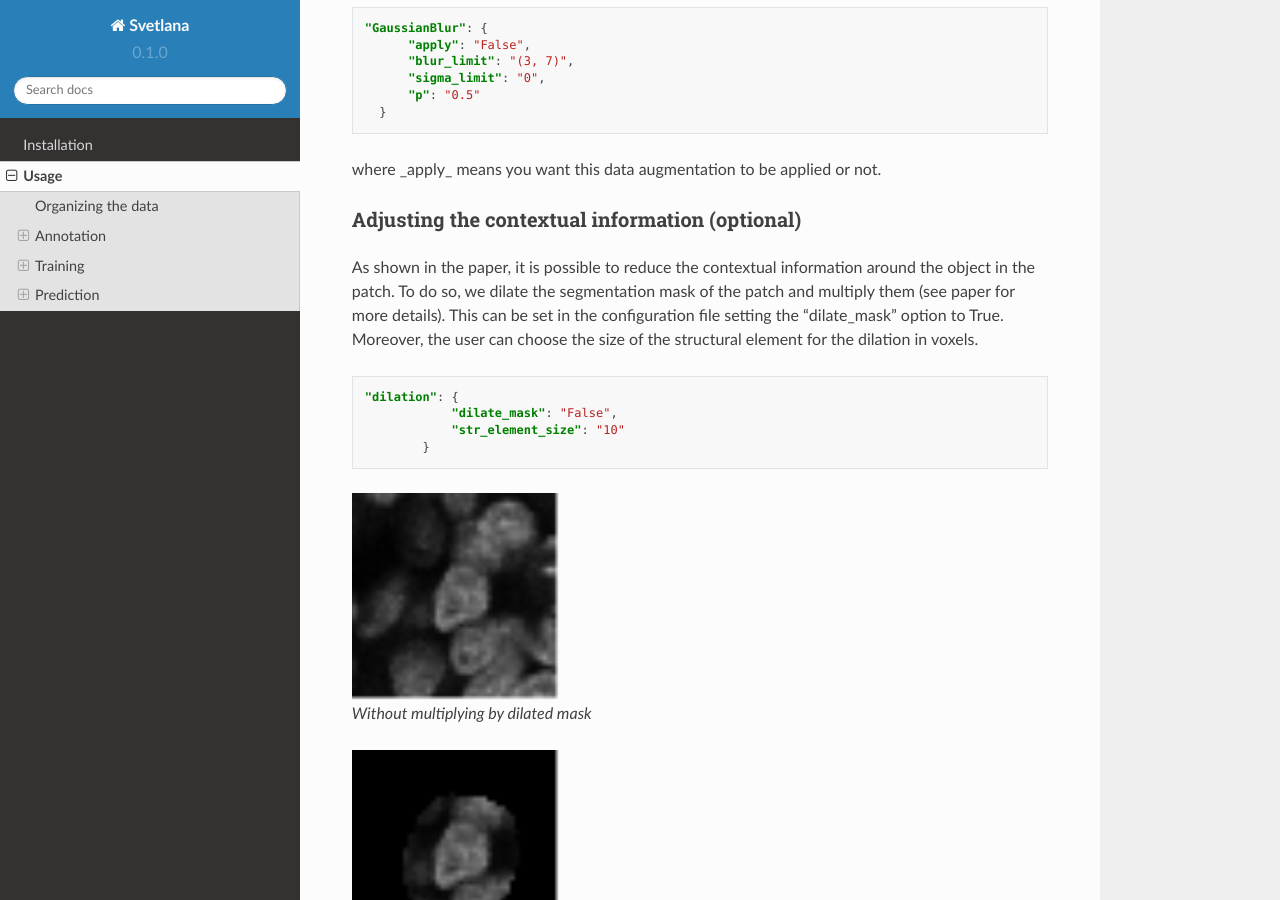
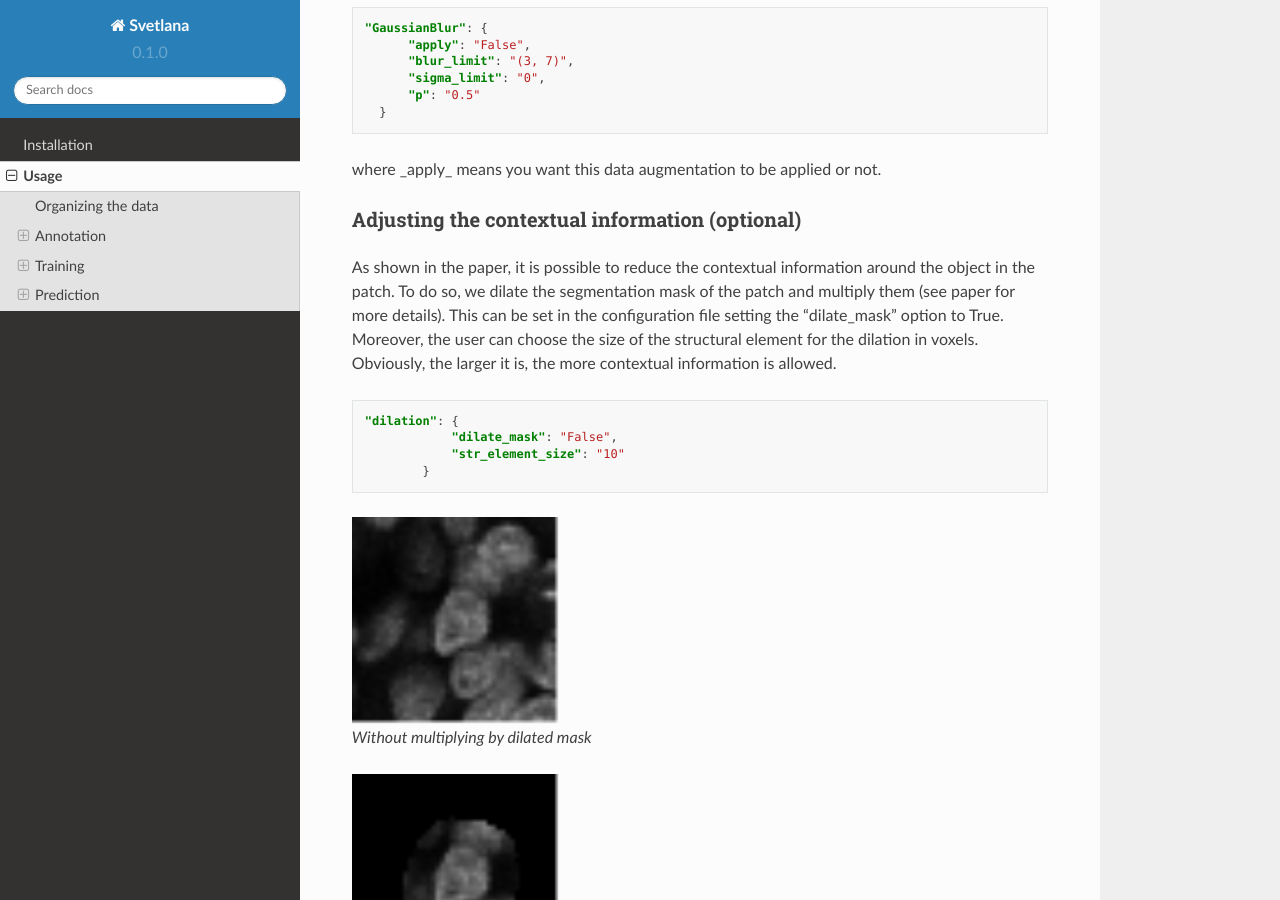
Before and after one commit to koopa31/Svetlana_documentation, a Sphinx documentation site: the page built from docs/source/usage.rst, in a window 1280 px wide and 900 px high, scrolled down 2331 px. Built offline with Sphinx 7.4.7 and the Read the Docs theme 2.0.0, drawn with Linux system fonts in a browser that asks for light colours.

```diff
--- a/docs/source/usage.rst
+++ b/docs/source/usage.rst
@@ -118,7 +118,7 @@
 As shown in the paper, it is possible to reduce the contextual information around the object in the patch.
 To do so, we dilate the segmentation mask of the patch and multiply them (see paper for more details).
 This can be set in the configuration file setting the "dilate_mask" option to True. Moreover, the user can choose the size
-of the structural element for the dilation in voxels.
+of the structural element for the dilation in voxels. Obviously, the larger it is, the more contextual information is allowed.
 
 .. code-block:: json
 
```
